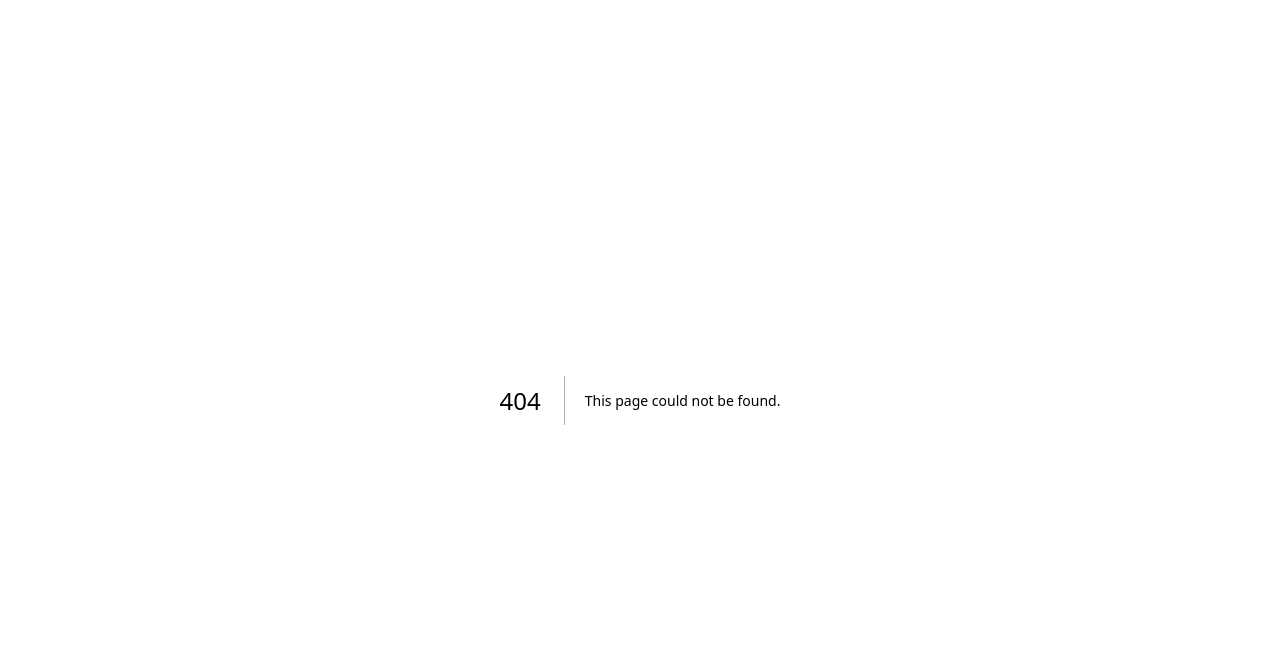
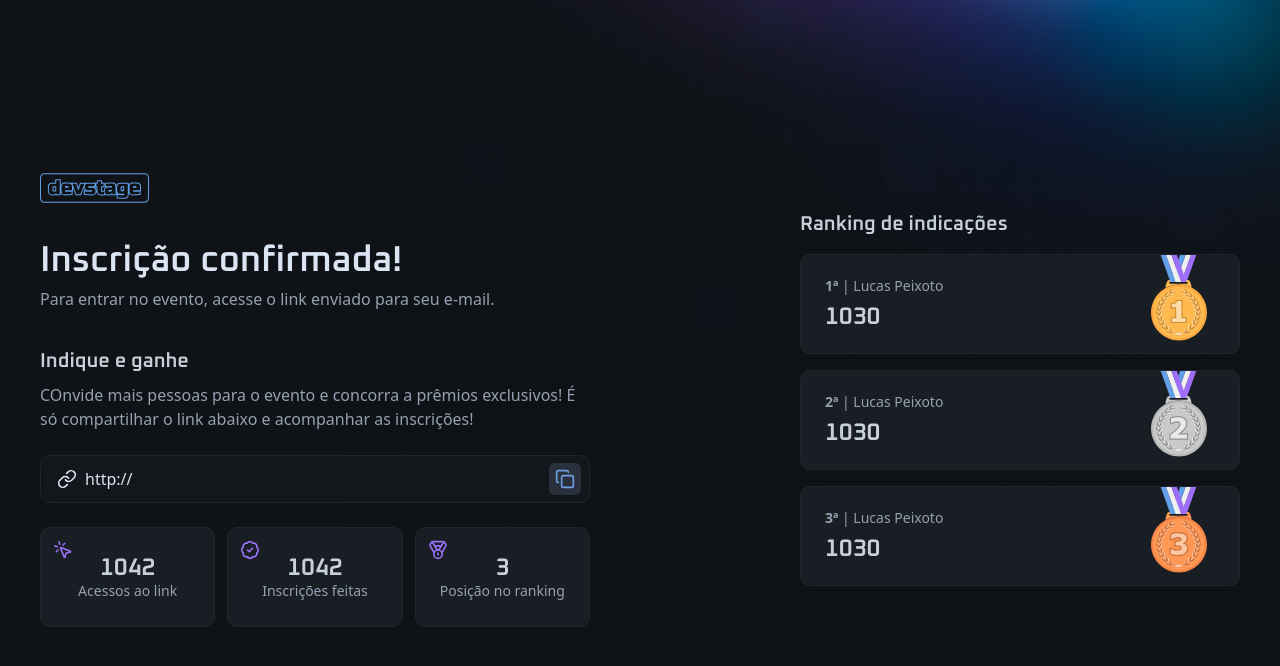
Before and after one commit to lucasptcastro/NLW_Connect, a Next.js app: page /invite in a window 1280 px wide. Before the commit this address had no page. Shown: the top 666 px of the page. Built offline with nearby package versions, Linux system fonts and the light colour scheme.

Commit message:
✨ feat: created page

```diff
--- /dev/null
+++ b/src/app/invite/page.tsx
@@ -0,0 +1,47 @@
+import Image from "next/image";
+
+import logo from "../../assets/logo.svg";
+
+import { Ranking } from "./ranking";
+import { Stats } from "./stats";
+import { InviteLinkInput } from "./invite-link-input";
+
+export default function InvitePage() {
+  const inviteLink = "http://";
+
+  return (
+    <div className="flex min-h-dvh flex-col items-center justify-between gap-16 md:flex-row">
+      <div className="flex w-full max-w-[550px] flex-col gap-10">
+        <Image src={logo} alt="devstage" width={108.5} height={30} />
+
+        <div className="space-y-2">
+          <h1 className="font-heading text-4xl leading-none font-semibold text-gray-100">
+            Inscrição confirmada!
+          </h1>
+          <p className="text-gray-300">
+            Para entrar no evento, acesse o link enviado para seu e-mail.
+          </p>
+        </div>
+
+        <div className="space-y-6">
+          <div className="space-y-3">
+            <h2 className="font-heading text-xl leading-none font-semibold text-gray-200">
+              Indique e ganhe
+            </h2>
+            <p className="text-gray-300">
+              COnvide mais pessoas para o evento e concorra a prêmios
+              exclusivos! É só compartilhar o link abaixo e acompanhar as
+              inscrições!
+            </p>
+          </div>
+
+          <InviteLinkInput inviteLink={inviteLink} />
+
+          <Stats />
+        </div>
+      </div>
+
+      <Ranking />
+    </div>
+  );
+}
```
